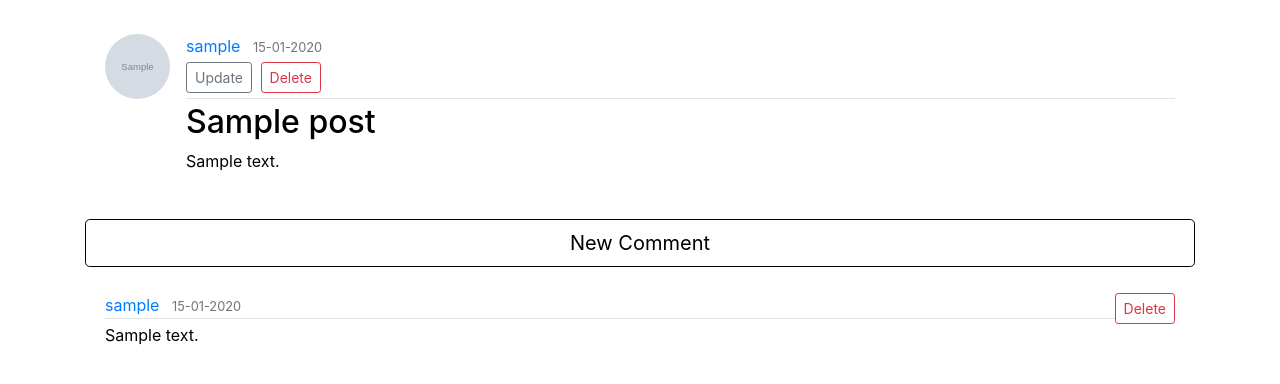
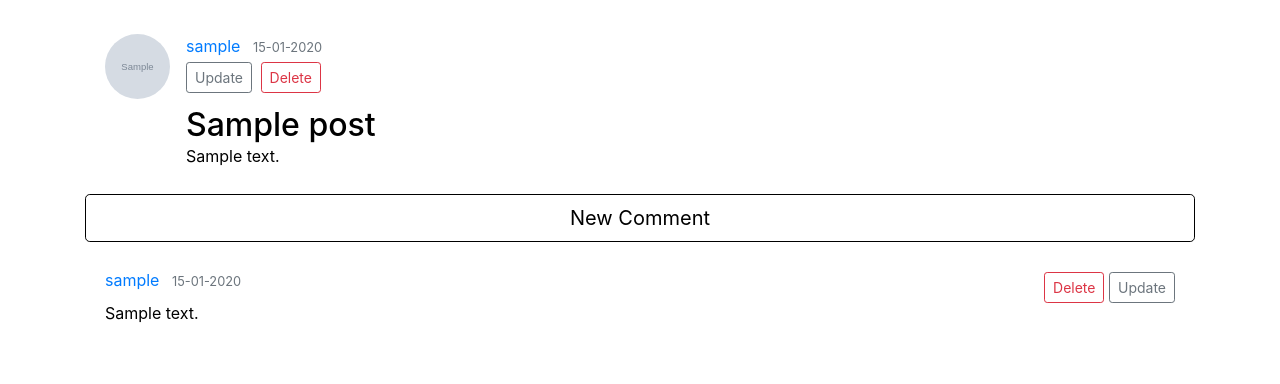
Before and after one commit to TomekQ13/LetterToSanta, a Flask app: page /post/1 in a window 1280 px wide. Shown: the part 56-440 px from the top of the page. Run offline with Flask 2, Linux system fonts and the light colour scheme; a user stored in the database is signed in; tables that the repository leaves empty hold one stand-in row (values such as "Sample post"); grey boxes marked "Sample" are stand-in pictures.

Commit message:
some css work and post update

```diff
--- a/blog/posts/routes.py
+++ b/blog/posts/routes.py
@@ -90,3 +90,25 @@ def new_comment(post_id):
         return redirect(url_for('posts.post', post_id=post.id))
 
     return render_template('add_comment.html', title='New Comment', form=form, legend='New Comment')
+
+@posts.route("/post/<int:post_id>/comments/<int:comment_id>", methods=['GET', 'POST'])
+def comment_update(post_id, comment_id):
+    post = Post.query.get_or_404(post_id)
+    comment = Comments.query.get_or_404(comment_id)
+
+    if post.author != current_user and 'Admin' not in current_user.roles_names:
+        abort(403)
+
+    form = CommentForm()
+
+    if form.validate_on_submit():
+        comment.content = form.content.data
+        db.session.commit()
+        flash('The comment has been updated.', 'success')
+        return redirect(url_for('posts.post', post_id=post.id))
+
+    #form will be filled with actual data
+    elif request.method == 'GET':
+        form.content.data = comment.content
+
+    return render_template('add_comment.html', title='Update Comment', form=form, legend='Update Comment')
--- a/blog/static/main.css
+++ b/blog/static/main.css
@@ -6,6 +6,7 @@ body {
 
   h1, h2, h3, h4, h5, h6 {
     color: #444444;
+    margin-bottom: 0;
   }
 
   .bg-steel {
@@ -28,7 +29,6 @@ body {
     background: #ffffff;
     padding: 10px 20px;
     border-radius: 3px;
-    margin-bottom: 20px;
   }
 
   .article-title {
@@ -52,8 +52,7 @@ body {
 
   .article-metadata {
     padding-bottom: 1px;
-    margin-bottom: 4px;
-    border-bottom: 1px solid #e3e3e3
+    margin-bottom: 8px;
   }
 
   .article-svg {
--- a/blog/templates/post.html
+++ b/blog/templates/post.html
@@ -35,6 +35,7 @@
         {% if comment.author == current_user or 'Admin' in current_user.roles_names %}
           <div>
             <a class="btn btn-danger btn-sm" href="{{ url_for('posts.comment_delete', comment_id = comment.id) }}">Delete</a>
+            <a class="btn btn-secondary btn-sm mt-1 mb-1" href="{{ url_for('posts.comment_update', post_id = post.id, comment_id = comment.id) }}">Update</a>
           </div>
         {% endif %}
         </article>
```
Also changed, not shown: blog/templates/home.html (+4 -4 lines), blog/site.db.
